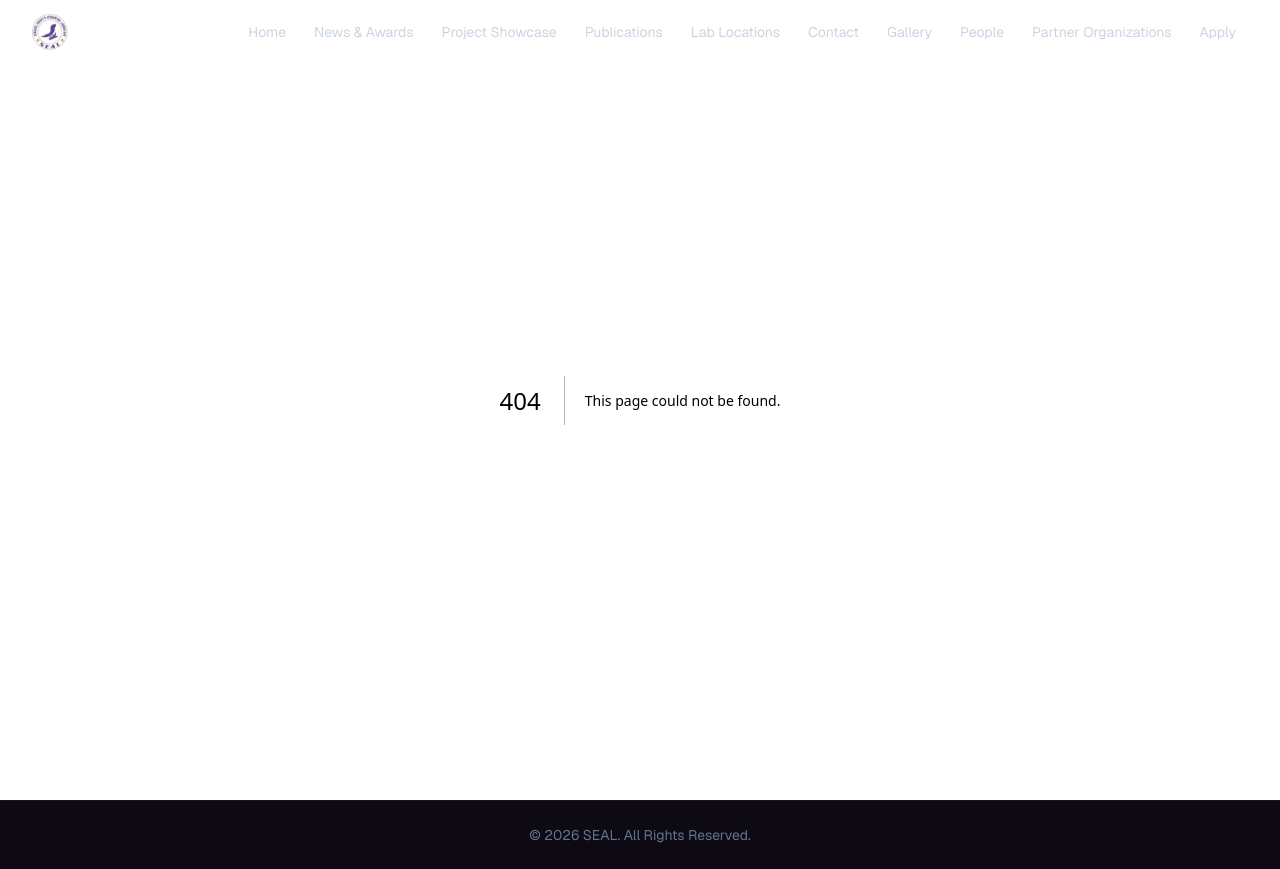
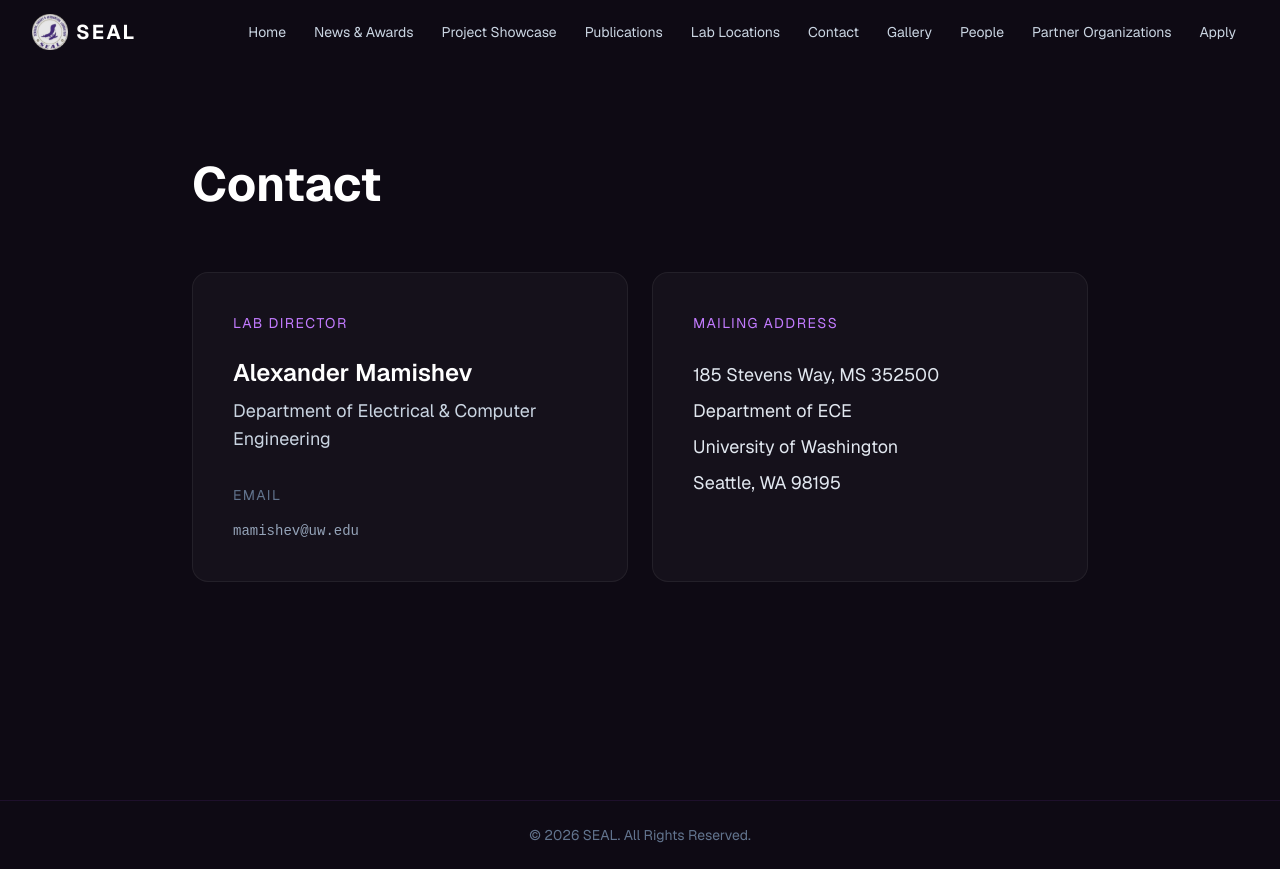
Before and after one commit to SEAL-Web-Team/SEAL-Website-2026, a Next.js app: page /contact in a window 1280 px wide. Before the commit this address had no page. Built offline with nearby package versions, Linux system fonts and the light colour scheme.

Commit message:
contact and director

```diff
--- /dev/null
+++ b/src/app/contact/page.tsx
@@ -0,0 +1,35 @@
+export default function ContactPage() {
+  return (
+    <div className="min-h-screen pt-40 pb-28 px-8">
+      <div className="max-w-4xl mx-auto">
+
+        <h1 className="text-5xl font-bold text-white mb-16">Contact</h1>
+
+        <div className="grid sm:grid-cols-2 gap-6">
+
+          {/* Lab Director */}
+          <div className="p-10 rounded-2xl bg-white/[0.03] border border-white/[0.06]">
+            <p className="text-sm uppercase tracking-widest text-purple-400 mb-6">Lab Director</p>
+            <p className="text-white text-2xl font-semibold mb-2">Alexander Mamishev</p>
+            <p className="text-slate-300 text-lg mb-8">Department of Electrical &amp; Computer Engineering</p>
+            <p className="text-sm uppercase tracking-widest text-slate-500 mb-3">Email</p>
+            {/* eslint-disable-next-line @next/next/no-img-element */}
+            <img src="/director-email.svg" alt="Email address" className="h-6 w-auto" />
+          </div>
+
+          {/* Mailing Address */}
+          <div className="p-10 rounded-2xl bg-white/[0.03] border border-white/[0.06]">
+            <p className="text-sm uppercase tracking-widest text-purple-400 mb-6">Mailing Address</p>
+            <address className="not-italic text-slate-200 text-lg leading-9">
+              185 Stevens Way, MS 352500<br />
+              Department of ECE<br />
+              University of Washington<br />
+              Seattle, WA 98195
+            </address>
+          </div>
+
+        </div>
+      </div>
+    </div>
+  );
+}
```
Also changed, not shown: public/director-email.svg (added).
